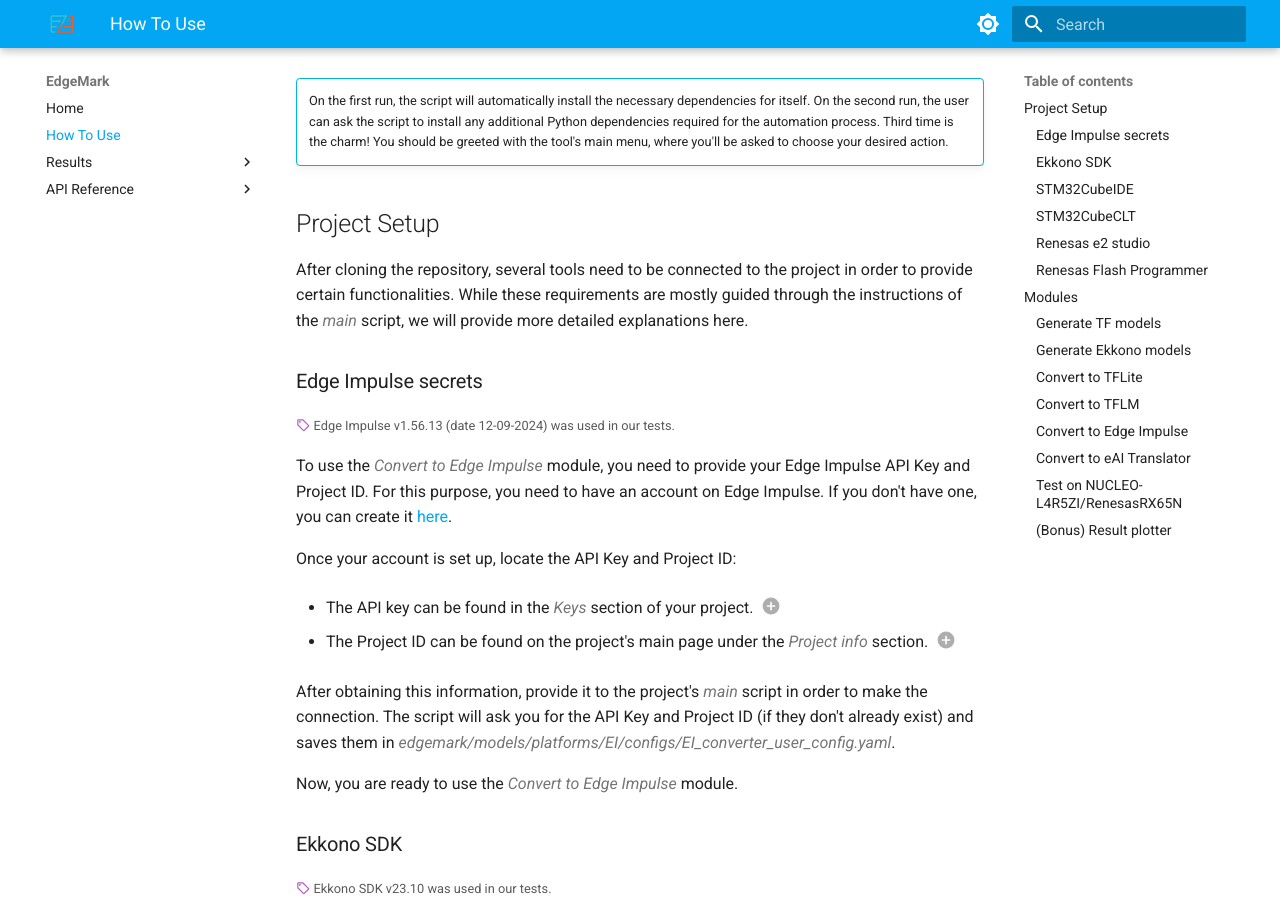
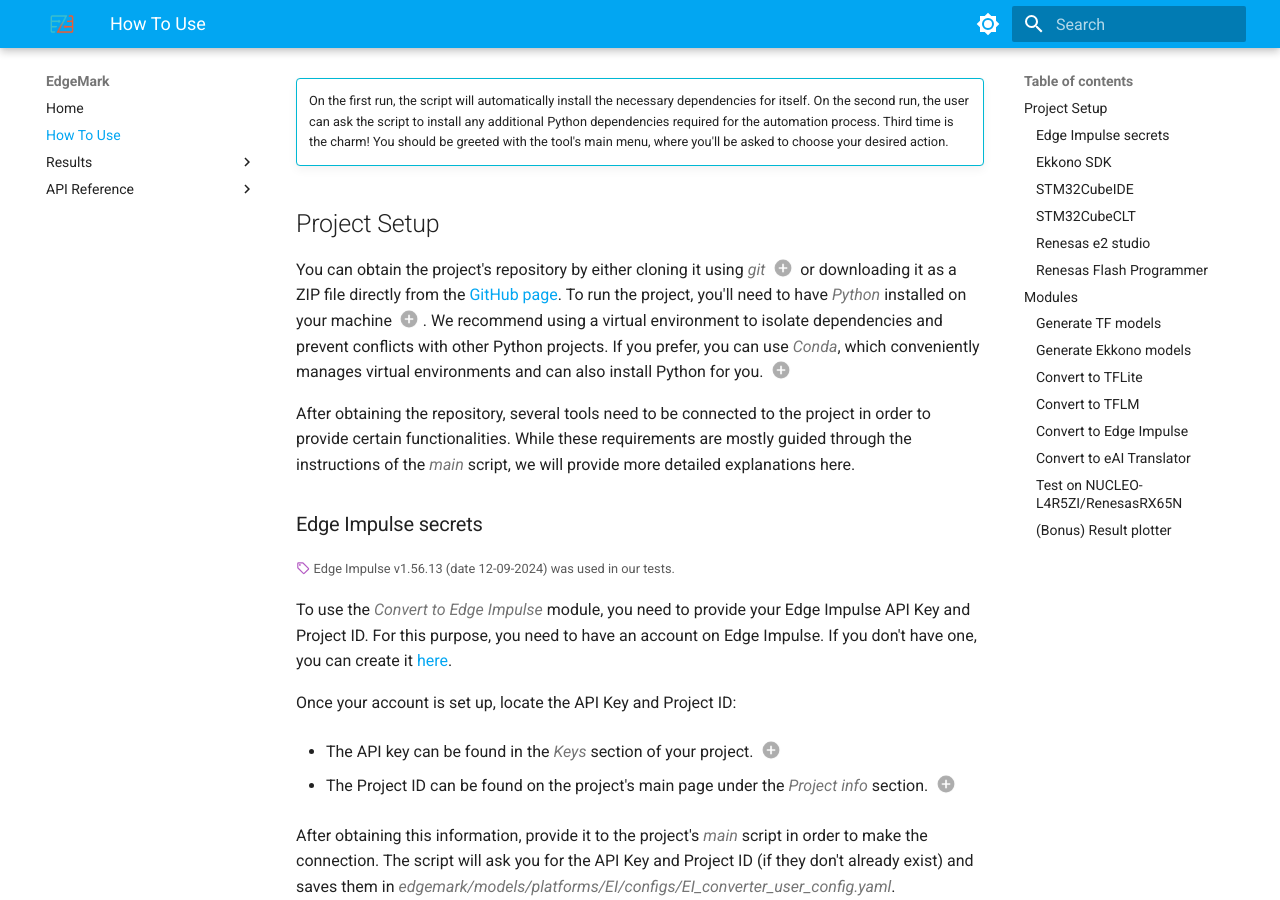
Before and after one commit to Black3rror/Benchmarking, an MkDocs documentation site: the page built from docs/source/how_to_use.md, in a window 1280 px wide and 900 px high, scrolled down 460 px. Built offline with MkDocs 1.6.1 and Material for MkDocs 9.7.7, drawn with Linux system fonts in a browser that asks for light colours; emoji names are drawn with the system emoji font.

Commit message:
Improve docs Add a paragraph about the basic setup of the project

````diff
--- a/docs/source/how_to_use.md
+++ b/docs/source/how_to_use.md
@@ -25,7 +25,7 @@
         ```
         { .annotate }
 
-        1. The Makefile is a wrapper around the Python script. It will run the script with the same command as in *Python*. It exists just for convenience.
+        1. :man_raising_hand: The Makefile is a wrapper around the Python script. It will run the script with the same command as in *Python*. It exists just for convenience.
 
 3. Follow the instructions on the screen.
 
@@ -35,7 +35,14 @@
 
 ## Project Setup
 
-After cloning the repository, several tools need to be connected to the project in order to provide certain functionalities. While these requirements are mostly guided through the instructions of the *main* script, we will provide more detailed explanations here.
+You can obtain the project's repository by either cloning it using *git* (1) or downloading it as a ZIP file directly from the [GitHub page](https://github.com/Black3rror/EdgeMark). To run the project, you'll need to have *Python* installed on your machine (2). We recommend using a virtual environment to isolate dependencies and prevent conflicts with other Python projects. If you prefer, you can use *Conda*, which conveniently manages virtual environments and can also install Python for you. (3)
+{ .annotate }
+
+1. :man_raising_hand: If you don't have *git* installed, you can download it from [here](https://git-scm.com/downloads).
+2. :man_raising_hand: The project has been tested with Python 3.11. You can download the appropriate version from [here](https:/www.python.org/downloads).
+3. :man_raising_hand: To use *Conda*, you can download and install *Anaconda* from [here](https://www.anaconda.com/download).
+
+After obtaining the repository, several tools need to be connected to the project in order to provide certain functionalities. While these requirements are mostly guided through the instructions of the *main* script, we will provide more detailed explanations here.
 
 ### Edge Impulse secrets
 
````
